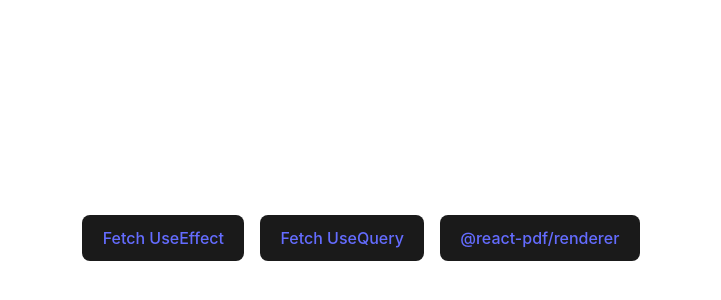
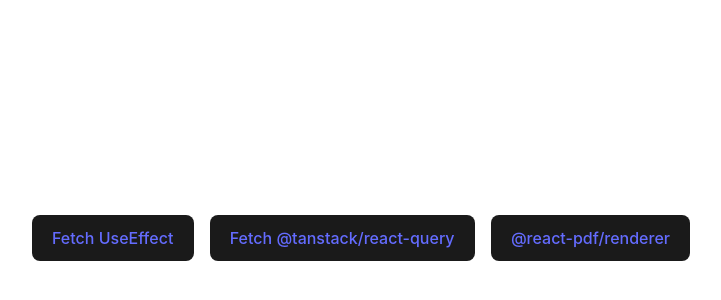
Before and after one commit to yugjadvani-dev/Medium-Blog, a React (Vite) app in the folder ReactJS/: page / in a window 1280 px wide. Shown: the part 162-462 px from the top of the page, without its empty margins (279-1000 px from the left). Built offline with nearby package versions, Linux system fonts and the light colour scheme; what @react-pdf/renderer would draw is missing.

Commit message:
change name

```diff
--- a/ReactJS/src/components/Layout.tsx
+++ b/ReactJS/src/components/Layout.tsx
@@ -7,7 +7,7 @@
     <>
       <div className="flex gap-4 flex-wrap">
         <Link to={routerConfig.fetchUseEffect}>Fetch UseEffect</Link>
-        <Link to={routerConfig.fetchUseQuery}>Fetch UseQuery</Link>
+        <Link to={routerConfig.fetchUseQuery}>Fetch @tanstack/react-query</Link>
         <Link to={routerConfig.PDFRenderer}>@react-pdf/renderer</Link>
       </div>
     </>
```
Also changed, not shown: 2 other files (tests, documents, lock files or other folders).
